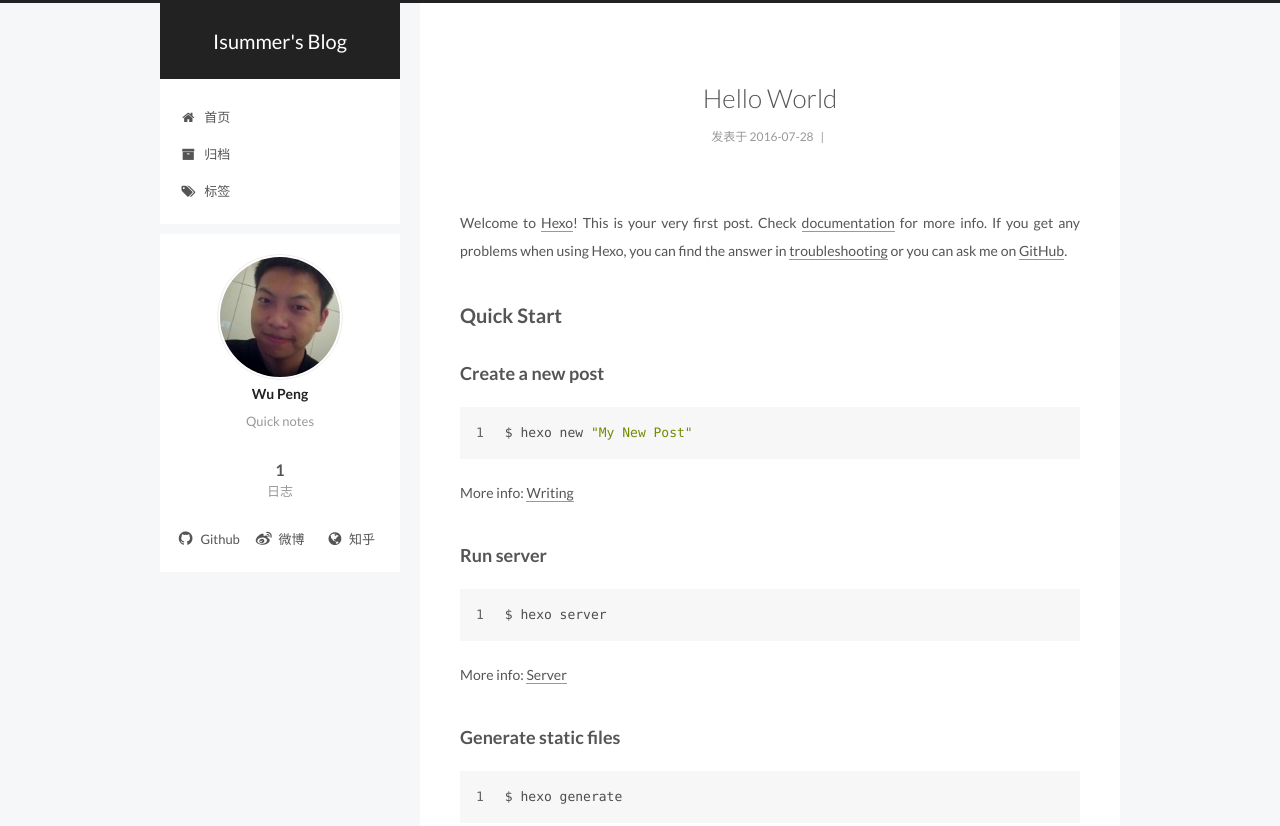
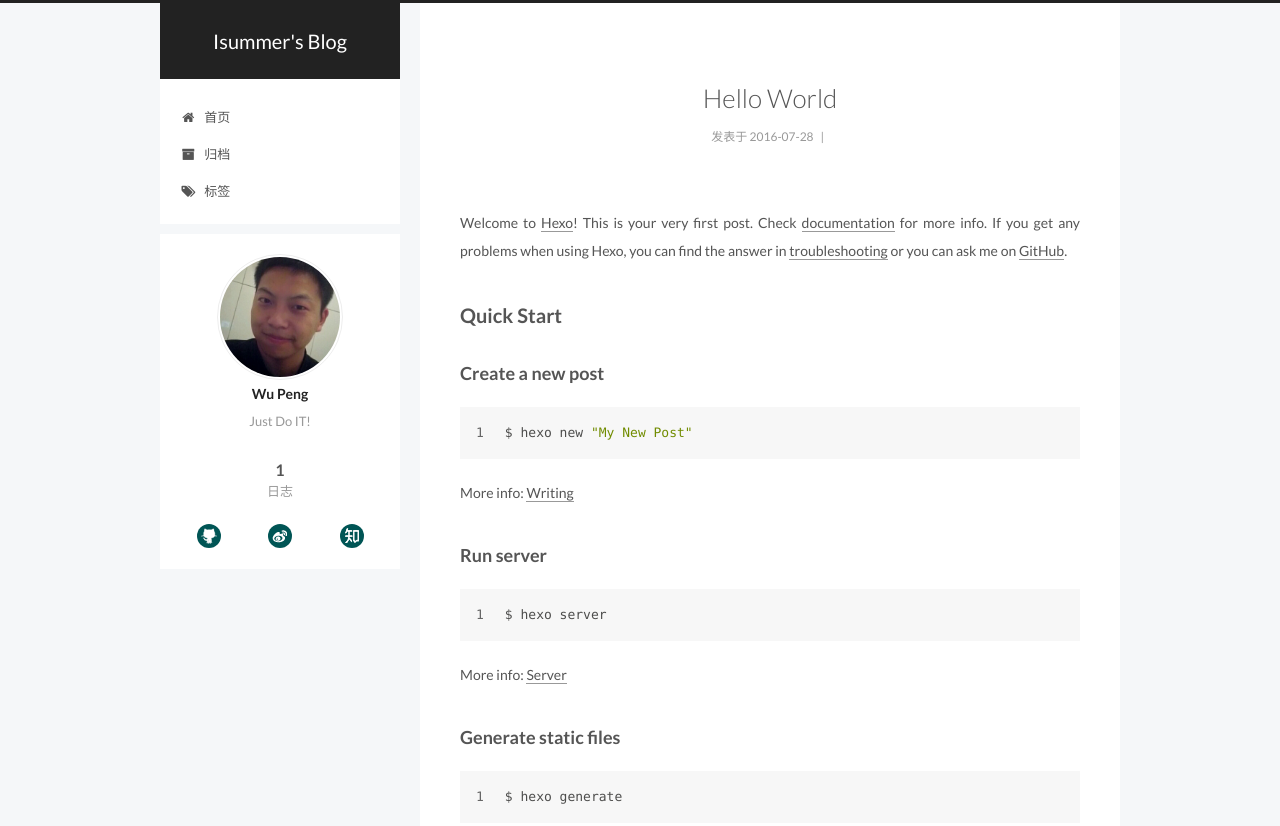
Before and after one commit to iSummer/iSummer.github.io, a plain HTML site: page index.html in a window 1280 px wide. Shown: the top 826 px of the page. Drawn offline with nearby package versions, Linux system fonts and the light colour scheme; some packages are replaced by stand-ins of ours; a script that the page names is missing.

Commit message:
Site updated: 2016-07-28 22:55:35

```diff
--- a/css/main.css
+++ b/css/main.css
@@ -1550,7 +1550,7 @@ pre .javascript .function {
   width: 4px;
   height: 4px;
   border-radius: 50%;
-  background: #ffff82;
+  background: #2df1a8;
 }
 .links-of-blogroll {
   font-size: 13px;
@@ -2454,27 +2454,26 @@ body {
 }
 .links-of-author-item {
   float: left;
-  margin: 5px 0 0;
   width: 33%;
 }
 .links-of-author-item a {
   box-sizing: border-box;
-  display: inline-block;
+  display: block;
   margin-right: 0;
   margin-bottom: 0;
-  padding: 0 3px;
+  padding: 4px;
   overflow: hidden;
   white-space: nowrap;
-  text-overflow: ellipsis;
-  text-align: center;
 }
 .links-of-author-item a {
-  display: block;
-  text-decoration: none;
+  display: inline-block;
+  margin-left: 25px;
+  border-radius: 12px;
+  background-color: #055;
 }
 .links-of-author-item a:hover {
-  border-radius: 4px;
-  background: #eee;
+  border-radius: 12px;
+  background: #0ee;
 }
 .links-of-author-item .fa {
   margin-right: 2px;
@@ -2504,19 +2503,16 @@ body {
 }
 .links-of-blogroll-inline .links-of-blogroll-item {
   float: left;
-  margin: 5px 0 0;
   width: 33%;
 }
 .links-of-blogroll-inline .links-of-blogroll-item a {
   box-sizing: border-box;
-  display: inline-block;
+  display: block;
   margin-right: 0;
   margin-bottom: 0;
-  padding: 0 3px;
+  padding: 4px;
   overflow: hidden;
   white-space: nowrap;
-  text-overflow: ellipsis;
-  text-align: center;
 }
 @media (max-width: 767px) {
   .post-body {
--- a/index.html
+++ b/index.html
@@ -84,15 +84,15 @@
 
 
 
-<meta name="description" content="Quick notes">
+<meta name="description" content="Just Do IT!">
 <meta property="og:type" content="website">
 <meta property="og:title" content="Isummer's Blog">
 <meta property="og:url" content="http://yoursite.com/index.html">
 <meta property="og:site_name" content="Isummer's Blog">
-<meta property="og:description" content="Quick notes">
+<meta property="og:description" content="Just Do IT!">
 <meta name="twitter:card" content="summary">
 <meta name="twitter:title" content="Isummer's Blog">
-<meta name="twitter:description" content="Quick notes">
+<meta name="twitter:description" content="Just Do IT!">
 
 
 
@@ -362,7 +362,7 @@
                src="/images/avatar.png"
                alt="Wu Peng" />
           <p class="site-author-name" itemprop="name">Wu Peng</p>
-          <p class="site-description motion-element" itemprop="description">Quick notes</p>
+          <p class="site-description motion-element" itemprop="description">Just Do IT!</p>
         </div>
         <nav class="site-state motion-element">
           <div class="site-state-item site-state-posts">
@@ -385,28 +385,19 @@
 
               <span class="links-of-author-item">
                 <a href="https://github.com/isummer" target="_blank" title="Github">
-
-                    <i class="fa fa-fw fa-github"></i>
-
-                  Github
+                  <img src="/images/github.png" />
                 </a>
               </span>
 
               <span class="links-of-author-item">
                 <a href="http://weibo.com/3219310753" target="_blank" title="微博">
-
-                    <i class="fa fa-fw fa-weibo"></i>
-
-                  微博
+                  <img src="/images/weibo.png" />
                 </a>
               </span>
 
               <span class="links-of-author-item">
                 <a href="https://www.zhihu.com/people/wu-peng-20-60" target="_blank" title="知乎">
-
-                    <i class="fa fa-fw fa-globe"></i>
-
-                  知乎
+                  <img src="/images/zhihu.png" />
                 </a>
               </span>
 
```
Also changed, not shown: 2016/07/28/hello-world/index.html (+4 -13 lines), archives/2016/07/index.html (+7 -16 lines), archives/2016/index.html (+7 -16 lines), archives/index.html (+7 -16 lines), images/douban.png (added), images/facebook.png (added), images/github.png (added), images/mail.png (added), images/twitter.png (added), images/wechat.png (added), images/weibo.png (added), images/zhihu.png (added).
